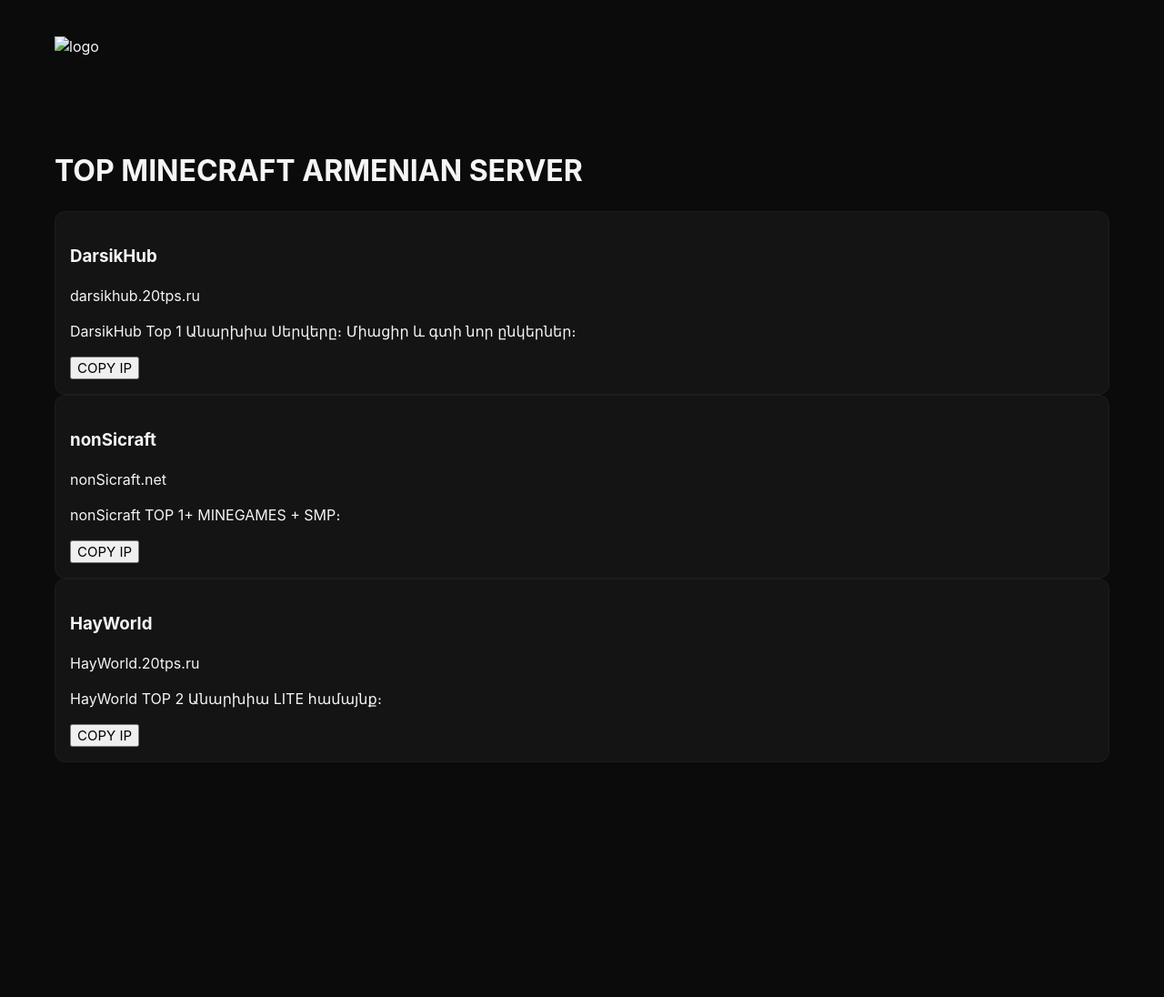
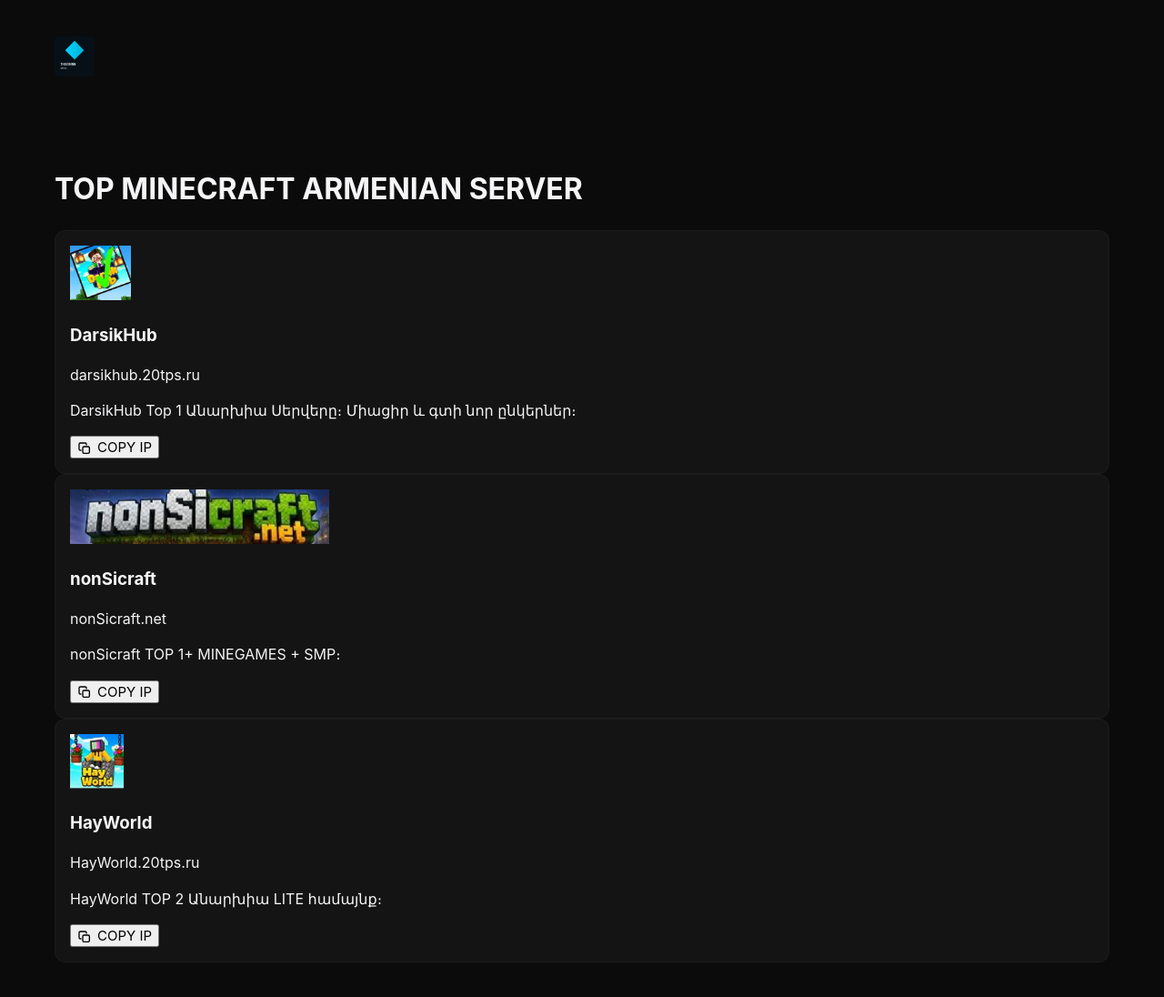
Before and after one commit to THUGINNN/INPERIA, a plain HTML site: page top-servers.html in a window 1280 px wide. Shown: the whole page at 91% size. Before the commit the page ends 878 px from the top, so only its background shows below. Drawn offline with Linux system fonts and the light colour scheme; no server answers.

Commit message:
Update server logos and copy IP button style

```diff
--- a/top-servers.html
+++ b/top-servers.html
@@ -4,41 +4,45 @@
   <meta charset="utf-8" />
   <meta name="viewport" content="width=device-width,initial-scale=1" />
   <title>Top Minecraft Armenian Servers — THUGINNN IMPERIA</title>
+  <link rel="icon" href="assets/favicon.png" />
   <link rel="stylesheet" href="css/style.css" />
   <script defer src="js/main.js"></script>
 </head>
 <body class="dark">
   <header class="container">
-    <a class="brand" href="index.html"><img src="assets/logo.png" alt="logo" /></a>
+    <a class="brand" href="index.html"><img src="assets/logo.svg" alt="logo" style="height:44px"/></a>
   </header>
 
   <main class="container">
     <h1>TOP MINECRAFT ARMENIAN SERVER</h1>
     <div class="servers-grid">
       <article class="server-card">
+        <img src="assets/servers/darsikhub.png" alt="DarsikHub" style="height:60px;object-fit:contain"/>
         <h3>DarsikHub</h3>
         <p class="ip">darsikhub.20tps.ru</p>
         <p>DarsikHub Top 1 Անարխիա Սերվերը։ Միացիր և գտի նոր ընկերներ։</p>
         <div class="actions">
-          <button class="copy-ip" data-ip="darsikhub.20tps.ru">COPY IP</button>
+          <button class="copy-ip" data-ip="darsikhub.20tps.ru"><img src="assets/icons/copy.svg" alt="copy" style="height:16px;margin-right:6px;vertical-align:middle">COPY IP</button>
         </div>
       </article>
 
       <article class="server-card">
+        <img src="assets/servers/nonsicraft.png" alt="nonSicraft" style="height:60px;object-fit:contain"/>
         <h3>nonSicraft</h3>
         <p class="ip">nonSicraft.net</p>
         <p>nonSicraft TOP 1+ MINEGAMES + SMP։</p>
         <div class="actions">
-          <button class="copy-ip" data-ip="nonSicraft.net">COPY IP</button>
+          <button class="copy-ip" data-ip="nonSicraft.net"><img src="assets/icons/copy.svg" alt="copy" style="height:16px;margin-right:6px;vertical-align:middle">COPY IP</button>
         </div>
       </article>
 
       <article class="server-card">
+        <img src="assets/servers/hayworld.png" alt="HayWorld" style="height:60px;object-fit:contain"/>
         <h3>HayWorld</h3>
         <p class="ip">HayWorld.20tps.ru</p>
         <p>HayWorld TOP 2 Անարխիա LITE համայնք։</p>
         <div class="actions">
-          <button class="copy-ip" data-ip="HayWorld.20tps.ru">COPY IP</button>
+          <button class="copy-ip" data-ip="HayWorld.20tps.ru"><img src="assets/icons/copy.svg" alt="copy" style="height:16px;margin-right:6px;vertical-align:middle">COPY IP</button>
         </div>
       </article>
     </div>
@@ -49,8 +53,9 @@
       btn.addEventListener('click', () => {
         const ip = btn.dataset.ip;
         navigator.clipboard.writeText(ip).then(() => {
-          btn.textContent = 'Copied!';
-          setTimeout(() => btn.textContent = 'COPY IP', 1500);
+          const original = btn.innerHTML;
+          btn.innerHTML = '<img src="assets/icons/copy.svg" alt="copied" style="height:16px;margin-right:6px;vertical-align:middle">Copied!';
+          setTimeout(() => btn.innerHTML = original, 1500);
         });
       });
     });
```
